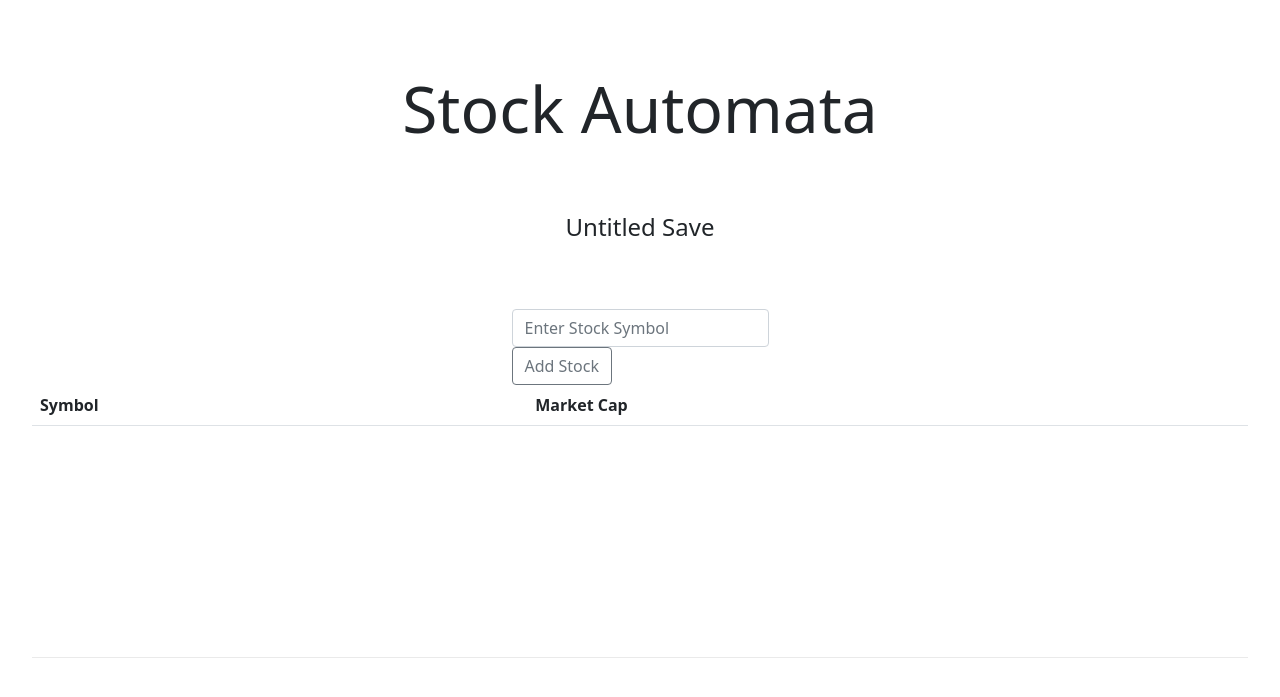
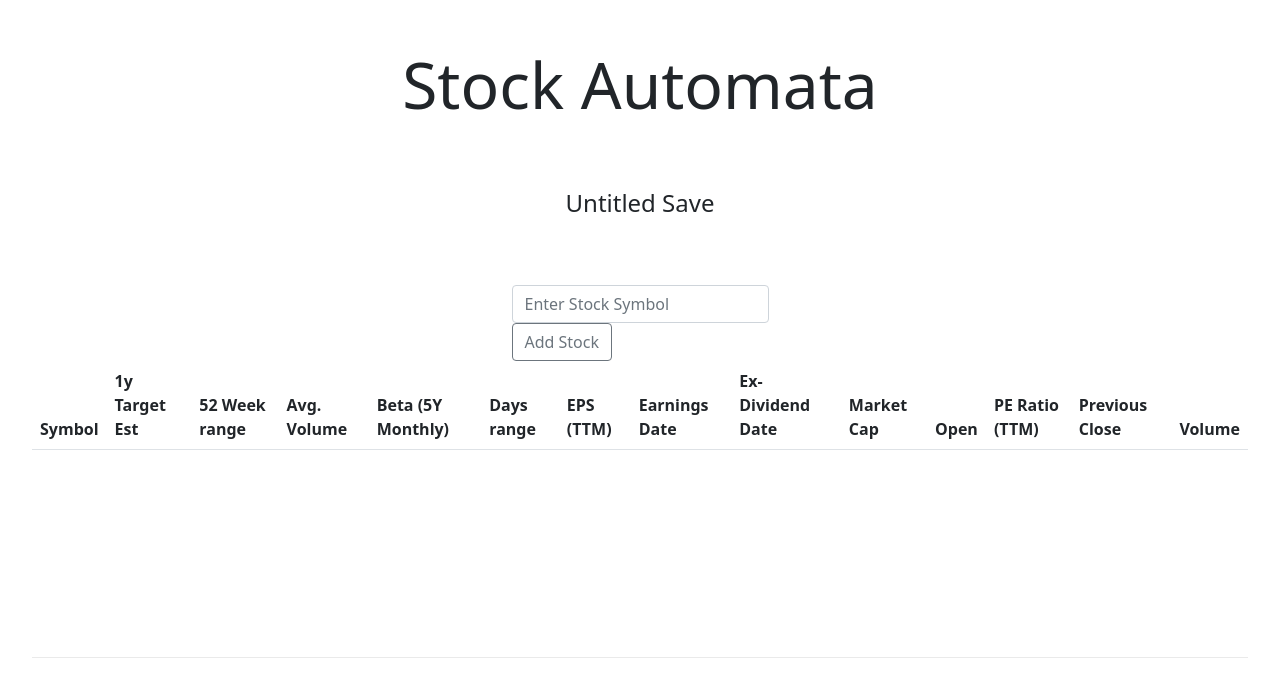
Before and after one commit to NeneWang/stock-automata, a Next.js app: page / in a window 1280 px wide. Shown: the part 143-840 px from the top of the page. Built offline with nearby package versions, Linux system fonts and the light colour scheme.

Commit message:
symbols | stocks | settings

```diff
--- a/components/StockTable.js
+++ b/components/StockTable.js
@@ -1,9 +1,22 @@
 import React from 'React';
 
-export default function StockTable({ stocks }) {
+export default function StockTable({ stocks, settings }) {
     console.log(stocks)
     return (
-        <>
+        <><table class="table table-hover">
+            <thead>
+                <tr>
+                    <th scope="col">Symbol</th>
+                    {settings && Object.keys(settings).map(
+                        // console.log(setting)
+                        setting => {
+                            return <th scope="col">{settings[setting] && setting}</th>
+                        }
+                    )}
+                </tr>
+            </thead>
+            <tbody>
+
                 {stocks && Object.values(stocks).map(stock => {
                     const stockData = Object.values(stock)[0];
                     return <tr>
@@ -11,6 +24,8 @@ export default function StockTable({ stocks }) {
                         <td>{stockData["Market Cap"]}</td>
                     </tr>
                 })}
+            </tbody>
+        </table>
 
         </>
     );
--- a/pages/index.js
+++ b/pages/index.js
@@ -5,12 +5,34 @@ import React, { useState, useEffect } from 'react'
 import StockTable from '../components/StockTable'
 
 
+
 export default function Home() {
 
   const [stocks, setStocks] = useState([]);
+  const [settings, setSettings] = useState(
+    {
+      "1y Target Est": true,
+      "52 Week range": true,
+      "Avg. Volume": true,
+      "Beta (5Y Monthly)": true,
+      "Days range": true,
+      "EPS (TTM)": true,
+      "Earnings Date": true,
+      "Ex-Dividend Date": true,
+      "Market Cap": true,
+      "Open": true,
+      "PE Ratio (TTM)": true,
+      "Previous Close": true,
+      "Volume": true
+    }
+  );
+
+  console.log(settings)
+
 
   function addStock(events) {
     event.preventDefault()
+
 
     const symbol = events.target.symbol.value;
     let newInformation = { "id": 1, "symbol": "FB", "data": "{\"Previous Close\":\"195.21\",\"Open\":\"192.63\",\"Bid\":\"186.99 x 900\",\"Ask\":\"187.00 x 800\",\"Days range\":\"186.67 - 193.56\",\"52 Week range\":\"186.11 - 384.33\",\"Volume\":\"34,694,534\",\"Avg. Volume\":\"34,323,913\",\"Market Cap\":\"510.663B\",\"Beta (5Y Monthly)\":\"1.39\",\"PE Ratio (TTM)\":\"13.62\",\"EPS (TTM)\":\"13.77\",\"Earnings Date\":\"Apr 26, 2022\",\"Forward Divident & Yield\":\"N\\\/A (N\\\/A)\",\"Ex-Dividend Date\":\"N\\\/A\",\"1y Target Est\":\"326.15\",\"symbol\":\"FB\"}", "created_at": null, "updated_at": "2022-03-14T03:23:35.000000Z" }
@@ -19,7 +41,6 @@ export default function Home() {
     newStockInfo[symbol] = newInformation;
 
     setStocks([...stocks, newStockInfo])
-    console.log(stocks)
 
   }
 
@@ -49,22 +70,7 @@ export default function Home() {
             <button type="submit" class="btn btn-outline-secondary" >Add Stock</button>
           </div>
         </form>
-
-        <table class="table table-hover">
-          <thead>
-            <tr>
-              <th scope="col">Symbol</th>
-              <th scope="col">Market Cap</th>
-            </tr>
-          </thead>
-          <tbody>
-
-
-
-            <StockTable stocks={stocks} />
-          </tbody>
-        </table>
-
+            <StockTable stocks={stocks} settings={settings} />
       </main>
 
       <footer className={styles.footer}>
```
Lines whose indentation alone changed are shown as unchanged.
